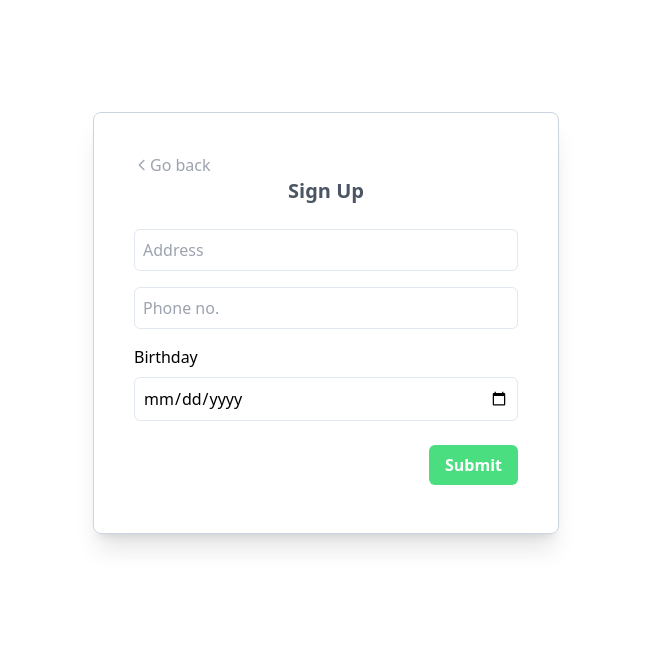
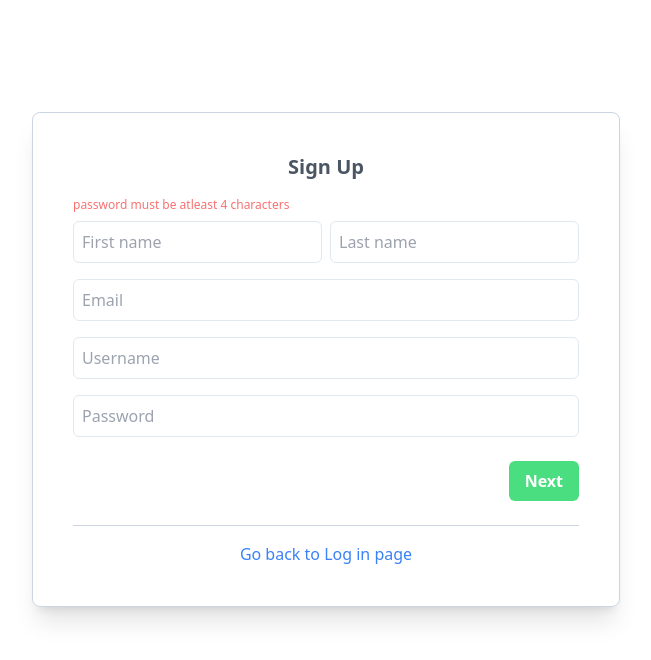
Before and after one commit to aguilanbon/contact-list-app, a React (Create React App) app: page /signup in a window 1280 px wide. Both pictures are taken after a click on the button "Next". Shown: the top 660 px of the page, without its empty margins (314-965 px from the left). Built offline with nearby package versions, Linux system fonts and the light colour scheme.

Commit message:
signup error message for pw and incomplete fields

```diff
--- a/src/pages/Home/Card.jsx
+++ b/src/pages/Home/Card.jsx
@@ -15,7 +15,7 @@ function Card({ userList, friends }) {
         const reqId = { reqId: localStorage.getItem('uId') }
         await axios.patch(`http://localhost:4000/api/users/fr/${id}`, reqId)
         setIsDisabled(true)
-        toast('Friend request sens', {
+        toast('Friend request sent', {
             icon: '🤝'
         })
     }
--- a/src/pages/Login/Login.jsx
+++ b/src/pages/Login/Login.jsx
@@ -52,7 +52,7 @@ function Login() {
                     </form>
                     <div className='w-full border-b border-slate-300 mt-4'></div>
                     <div className='w-full flex items-center justify-center mt-6'>
-                        <Link to='signup'>
+                        <Link to='/signup'>
                             <button className='font-semibold bg-green-400 hover:bg-green-500 text-white py-2 px-4 rounded-md outline-green-300'>Create Account</button>
                         </Link>
                     </div>
--- a/src/pages/Signup/FirstStep.jsx
+++ b/src/pages/Signup/FirstStep.jsx
@@ -1,21 +1,32 @@
 import React from 'react'
+import { useState } from 'react'
 import { useContext } from 'react'
 import SignUpContext from '../../helpers/SignUpContext'
 
-function FirstStep({ setUserDetails }) {
+function FirstStep({ setUserDetails, userDetails }) {
 
     const { setSignUpStep } = useContext(SignUpContext)
+    const [signUpErrors, setSignUpErrors] = useState([])
 
     const handleUser = (e) => {
         setUserDetails(prev => ({ ...prev, [e.target.name]: e.target.value }))
     }
 
     const handleAction = () => {
+        if (userDetails.password.length < 4) {
+            setSignUpErrors(prev => ([...prev, 'password must be atleast 4 characters']))
+            return
+        }
         setSignUpStep(2)
     }
 
     return (
         <form action="" className='w-full flex flex-col mt-4'>
+            <div className='w-full flex items-center'>
+                {signUpErrors.map((er, index) => (
+                    <p key={index} className='text-xs text-red-400'>{er}</p>
+                ))}
+            </div>
             <div className='flex flex-col md:flex-row py-2'>
                 <input type="text" placeholder='First name' name='fName' className='border border-slate-200 text-md p-2 rounded-md outline-8 outline-blue-400 md:mr-2 mr-0' onChange={handleUser} />
                 <input type="text" placeholder='Last name' name='lName' className='mt-4 md:mt-0 border border-slate-200 text-md p-2 rounded-md outline-8 outline-blue-400' onChange={handleUser} />
--- a/src/pages/Signup/SignUp.jsx
+++ b/src/pages/Signup/SignUp.jsx
@@ -20,6 +20,7 @@ function SignUp() {
         phone: null,
         bday: null,
     })
+    const [signUpError, setSignUpError] = useState('')
 
     let navigate = useNavigate()
 
@@ -31,11 +32,18 @@ function SignUp() {
                 headers: { 'Content-Type': 'application/json' }
             })
             const data = await response.json()
-            console.log(data);
-            navigate('/')
+            if (data.error) {
+                navigate('/signup')
+                setSignUpError('Please fill in all page')
+            } else {
+                navigate('/')
+            }
+        } catch (error) {
+            if (error) {
+                navigate('/signup')
+                setSignUpError('Please fill in all page')
+            }
 
-        } catch (error) {
-            console.log(error);
         }
     }
 
@@ -52,12 +60,13 @@ function SignUp() {
                         </div>
                         : ''
                     }
-                    <div className='w-full flex items-center justify-center'>
+                    <div className='w-full flex flex-col items-center justify-center'>
                         <h1 className='font-semibold text-xl text-gray-600'>Sign Up</h1>
+                        <p className='text-xs text-red-400'>{signUpError}</p>
                     </div>
                     {signUpStep === 1 &&
                         <>
-                            <FirstStep setUserDetails={setUserDetails} />
+                            <FirstStep setUserDetails={setUserDetails} userDetails={userDetails} />
                             <div className='w-full border-b border-slate-300 mt-4'></div>
                             <div className='w-full flex items-center justify-center'>
                                 <Link to='/' className='mt-4 text-blue-500 hover:border-b hover:border-blue-500 cursor-pointer'>Go back to Log in page</Link>
```
